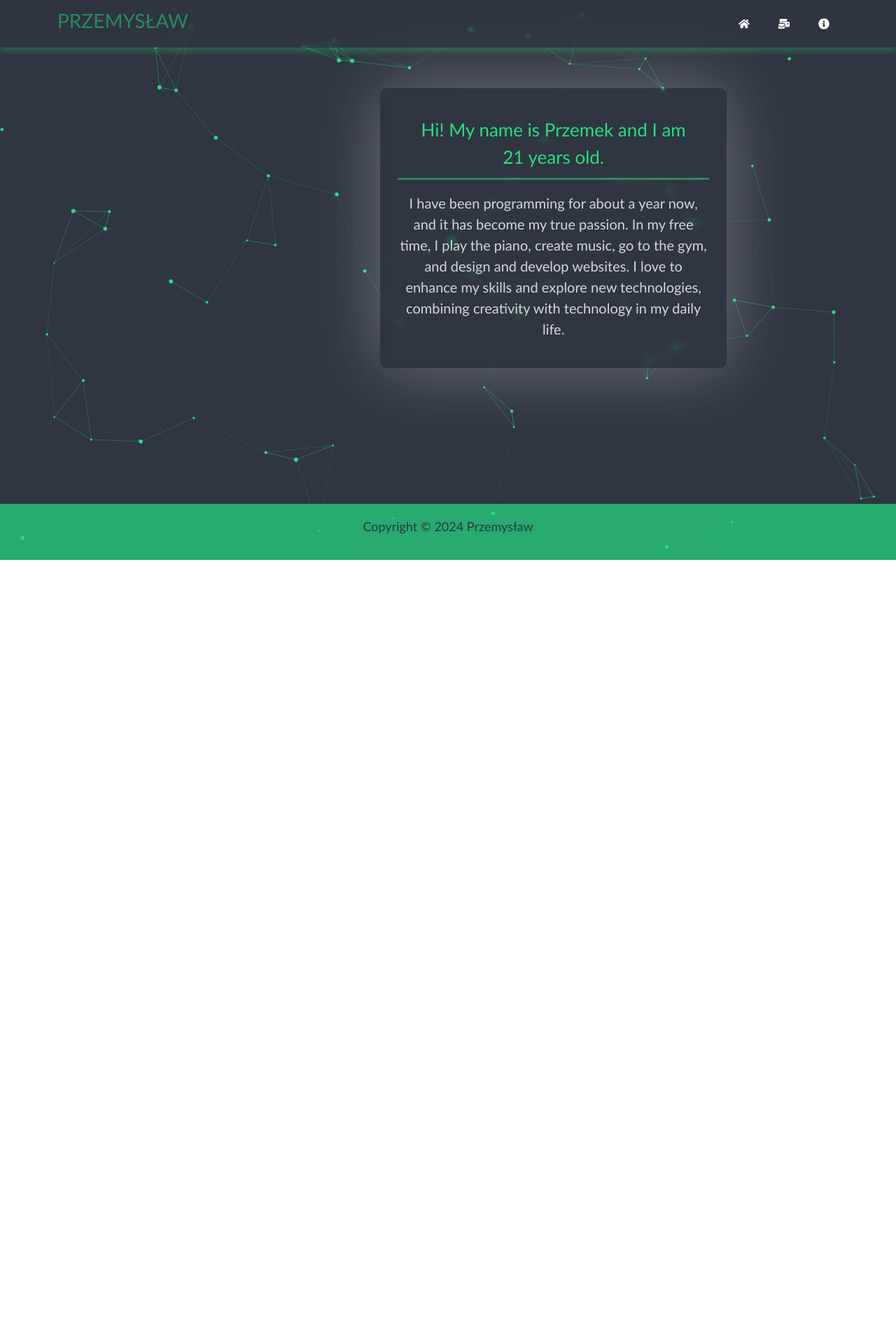
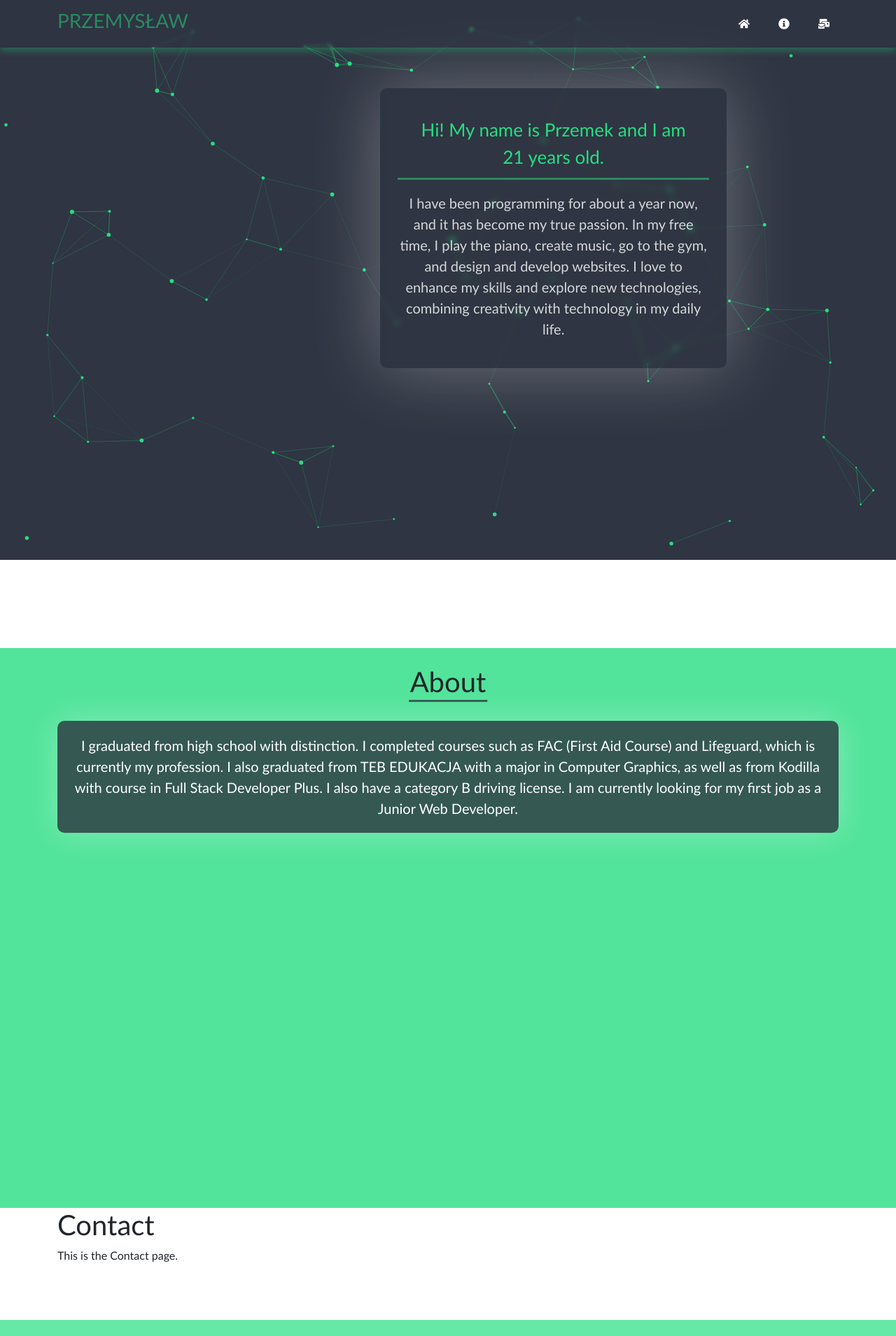
Before and after one commit to Br3mx/cv-przem, a React (Create React App) app in the folder frontend/: page / in a window 1280 px wide. Shown: the top 1909 px of the page at 70% size. Before the commit the page ends 800 px from the top, so only its background shows below. Built offline with nearby package versions, Linux system fonts and the light colour scheme.

Commit message:
Add about secrtion and change navbar funciotn

```diff
--- a/frontend/package.json
+++ b/frontend/package.json
@@ -16,6 +16,7 @@
     "react-redux": "^7.2.9",
     "react-router-dom": "^6.23.1",
     "react-scripts": "5.0.1",
+    "react-scroll": "^1.9.0",
     "redux": "^4.2.1",
     "redux-thunk": "^2.4.2",
     "sass": "^1.77.4",
--- a/frontend/src/components/features/FirstSection/FirstSection.js
+++ b/frontend/src/components/features/FirstSection/FirstSection.js
@@ -1,10 +1,10 @@
 import React from "react";
 import style from "./FirstSection.module.scss";
-import Welcome from "../../common/Welcome/Welcome";
+//import Welcome from "../../common/Welcome/Welcome";
 import ImgPrzemek from "../../common/ImgPrzemek/ImgPrzemek";
 const FirstSection = () => {
   return (
-    <section className={style.container}>
+    <section className={style.container} id="firstSection">
       {/*<Welcome />*/}
       <div className={style.content}>
         <div className={style.img}></div>
--- a/frontend/src/components/features/FirstSection/FirstSection.module.scss
+++ b/frontend/src/components/features/FirstSection/FirstSection.module.scss
@@ -1,5 +1,8 @@
 @import "../../../style/settings.scss";
 
+.container {
+  height: 100vh;
+}
 .content {
   display: flex;
   align-items: center;
--- a/frontend/src/components/layout/Navigation/Navbar.js
+++ b/frontend/src/components/layout/Navigation/Navbar.js
@@ -1,21 +1,44 @@
 import React, { useEffect, useState } from "react";
 import style from "./Navbar.module.scss";
 import { Navbar, Nav, Container } from "react-bootstrap";
-import { Link } from "react-router-dom";
+import { Link } from "react-scroll";
 import { FaHome, FaInfoCircle, FaMailBulk } from "react-icons/fa";
 
 const NavBar = () => {
   const links = [
-    { to: "/", icon: FaHome, label: "Home" },
-    { to: "/contact", icon: FaMailBulk, label: "Contact" },
-    { to: "/about", icon: FaInfoCircle, label: "About" },
+    {
+      to: "firstSection",
+      icon: FaHome,
+      label: "Home",
+      spy: true,
+      smooth: true,
+      offset: -200,
+      duration: 50,
+    },
+    {
+      to: "about",
+      icon: FaInfoCircle,
+      label: "About",
+      spy: true,
+      smooth: true,
+      offset: -70,
+      duration: 50,
+    },
+    {
+      to: "contact",
+      icon: FaMailBulk,
+      label: "Contact",
+      spy: true,
+      smooth: true,
+      offset: -120,
+      duration: 50,
+    },
   ];
 
   const [scrolled, setScrolled] = useState(false);
 
   useEffect(() => {
     const handleScroll = () => {
-      console.log(window.scrollY); // Debugging
       if (window.scrollY > 50) {
         setScrolled(true);
       } else {
@@ -34,25 +57,35 @@ const NavBar = () => {
       <Container>
         <Navbar.Brand
           as={Link}
-          to="/"
+          to="firstSection"
+          spy={true}
+          offset={-200}
+          duration={50}
+          smooth={true}
           className={style.navbarBrand}
-          style={{ textDecoration: "none" }}
+          style={{ textDecoration: "none", cursor: "pointer" }}
         >
           <h3 className={style.brandLogo}>PRZEMYSŁAW</h3>
         </Navbar.Brand>
         <Nav className="ml-auto">
-          {links.map(({ to, icon: Icon, label }) => (
+          {links.map(
+            ({ to, icon: Icon, label, spy, offset, duration, smooth }) => (
               <Nav.Link
                 as={Link}
                 to={to}
+                spy={spy}
+                offset={offset}
+                duration={duration}
+                smooth={smooth}
                 key={label}
                 className={style.navbarLink}
-              style={{ textDecoration: "none" }}
+                style={{ textDecoration: "none", cursor: "pointer" }}
               >
                 <Icon className={style.navbarIcon} />
                 <div className={style.navbarLabel}>{label}</div>
               </Nav.Link>
-          ))}
+            )
+          )}
         </Nav>
       </Container>
     </Navbar>
--- a/frontend/src/components/layout/Navigation/Navbar.module.scss
+++ b/frontend/src/components/layout/Navigation/Navbar.module.scss
@@ -13,6 +13,9 @@
 
     .navbarLink {
       color: rgba($color-green, 0.7) !important;
+      &:hover {
+        color: rgba(white, 0.7) !important;
+      }
     }
   }
 }
--- a/frontend/src/components/pages/About/About.js
+++ b/frontend/src/components/pages/About/About.js
@@ -1,7 +1,24 @@
+// About.js
+
 import React from "react";
-
+import style from "./About.module.scss";
+import { Container } from "react-bootstrap";
 const About = () => {
-  return <div>About</div>;
+  return (
+    <div className={style.container} id="about">
+      <Container style={{ paddingTop: "1.5rem" }}>
+        <h1 className={style.title}>About</h1>
+        <p className={style.text}>
+          I graduated from high school with distinction. I completed courses
+          such as FAC (First Aid Course) and Lifeguard, which is currently my
+          profession. I also graduated from TEB EDUKACJA with a major in
+          Computer Graphics, as well as from Kodilla with course in Full Stack
+          Developer Plus. I also have a category B driving license. I am
+          currently looking for my first job as a Junior Web Developer.
+        </p>
+      </Container>
+    </div>
+  );
 };
 
 export default About;
--- /dev/null
+++ b/frontend/src/components/pages/About/About.module.scss
@@ -0,0 +1,41 @@
+@import "../../../style/settings.scss";
+
+.container {
+  height: 100vh;
+  background-color: rgba($color-green, 0.8);
+  width: 100vw;
+  position: relative;
+  left: 50%;
+  transform: translateX(-50%);
+  padding: 0;
+  margin: 0;
+}
+
+.title {
+  text-align: center;
+  position: relative;
+  &::after {
+    content: "";
+    position: absolute;
+    left: 50%;
+
+    transform: translateX(-50%);
+    opacity: 0.8;
+    bottom: -5px; // Ustaw odstęp od tekstu
+    width: 10%;
+    height: 3px; // Grubość podkreślenia
+    background-color: $color-dark; // Kolor podkreślenia
+  }
+}
+
+.text {
+  margin-top: 2rem;
+  font-size: 20px;
+  background-color: rgba($color-dark, 0.8);
+  backdrop-filter: blur(7px);
+  border-radius: 10px;
+  box-shadow: 0px 0px 50px rgba(white, 0.3);
+  padding: 20px;
+  text-align: center;
+  color: white;
+}
--- a/frontend/src/components/pages/Contact/Contact.js
+++ b/frontend/src/components/pages/Contact/Contact.js
@@ -1,7 +1,14 @@
+// Contact.js
+
 import React from "react";
 
 const Contact = () => {
-  return <div>Contact</div>;
+  return (
+    <div id="contact">
+      <h1>Contact</h1>
+      <p>This is the Contact page.</p>
+    </div>
+  );
 };
 
 export default Contact;
--- a/frontend/src/components/pages/Home/Home.js
+++ b/frontend/src/components/pages/Home/Home.js
@@ -1,10 +1,16 @@
+// Home.js
+
 import React from "react";
 import FirstSection from "../../features/FirstSection/FirstSection";
+import About from "../About/About";
+import Contact from "../Contact/Contact";
 
 const Home = () => {
   return (
     <>
       <FirstSection />
+      <About />
+      <Contact />
     </>
   );
 };
```
Also changed, not shown: 1 other file (tests, documents, lock files or other folders). Lines whose indentation alone changed are shown as unchanged.
